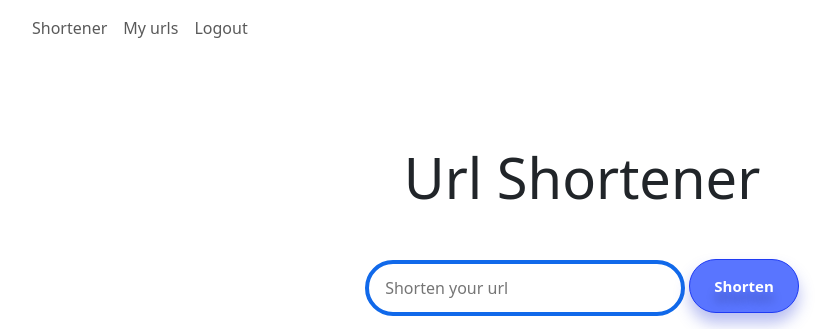
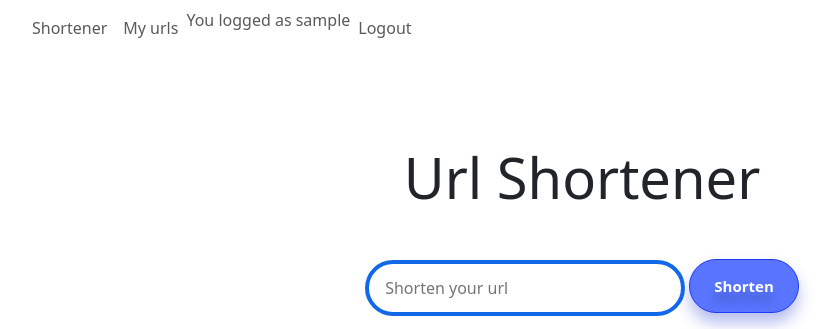
Before and after one commit to polyarniik/url_shortener, a Django app: page / in a window 1280 px wide. Shown: the top 329 px of the page, without its empty margins (58-894 px from the left). Run offline with Django 3.2, Linux system fonts and the light colour scheme; the visitor is signed in with stand-in values (Sample User, id 1); data that the repository does not hold is empty; some libraries are stand-ins or nearby versions.

Commit message:
+ some fixs and documentation

```diff
--- a/app/backend/src/url_shortener/forms.py
+++ b/app/backend/src/url_shortener/forms.py
@@ -2,4 +2,7 @@ from django import forms
 
 
 class LinkForm(forms.Form):
+    """
+    Форма для создания ссылки
+    """
     url = forms.URLField(label="Link")
--- a/app/backend/src/url_shortener/templates/url_shortener/partials/header.html
+++ b/app/backend/src/url_shortener/templates/url_shortener/partials/header.html
@@ -3,20 +3,25 @@
         <nav class="navbar navbar-expand-md fixed-top navbar-light bg-light">
             <div class="container">
                 <ul class="navbar-nav">
-                    <li class="nav-item active">
+                    <li class="nav-item {% if url_name == 'home' %}active{% endif %}">
                         <a class="nav-link"
                            href="{% url "main:home" %}">Shortener</a>
                     </li>
-                    <li class="nav-item {% if url_name == 'main:urls' %}active{% endif %}">
+                    <li class="nav-item {% if url_name == 'urls' %}active{% endif %}">
                         <a class="nav-link" href="{% url "main:urls" %}">My urls</a>
 
                     </li>
                 </ul>
                 <div class="collapse navbar-collapse" id="navbarNav">
+
                     <ul class="navbar-nav ml-auto">
+                        <li class="nav-item active">
+                            <span class="navbar-text">You logged as {{ user.username }}</span>
+                        </li>
                         <li class="nav-item">
                             <a class="nav-link" href="{% url 'main:logout' %}">Logout</a>
                         </li>
+
                     </ul>
                 </div>
             </div>
--- a/app/backend/src/url_shortener/views.py
+++ b/app/backend/src/url_shortener/views.py
@@ -64,7 +64,7 @@ def login_request(request):
         """
         Если пользователь авторизован, то он перенаправляется на домашнюю страницу
         """
-        redirect("main:home")
+        return redirect("main:home")
     else:
         form = AuthenticationForm()
         return render(
@@ -133,11 +133,18 @@ def redirect_view(request, short):
     return HttpResponseRedirect(short_link.url)
 
 
+@login_required()
 def urls_list(request):
+    """
+    Получения списка ссылок пользователя
+    :param request:
+    :return:
+    """
     urls = request.user.urls.order_by("-visits_count").all()
     return render(request, "url_shortener/urls_list.html", context={"urls": urls})
 
 
+@login_required()
 def delete_url(request, pk):
     """
     Удаление ссылки
```
